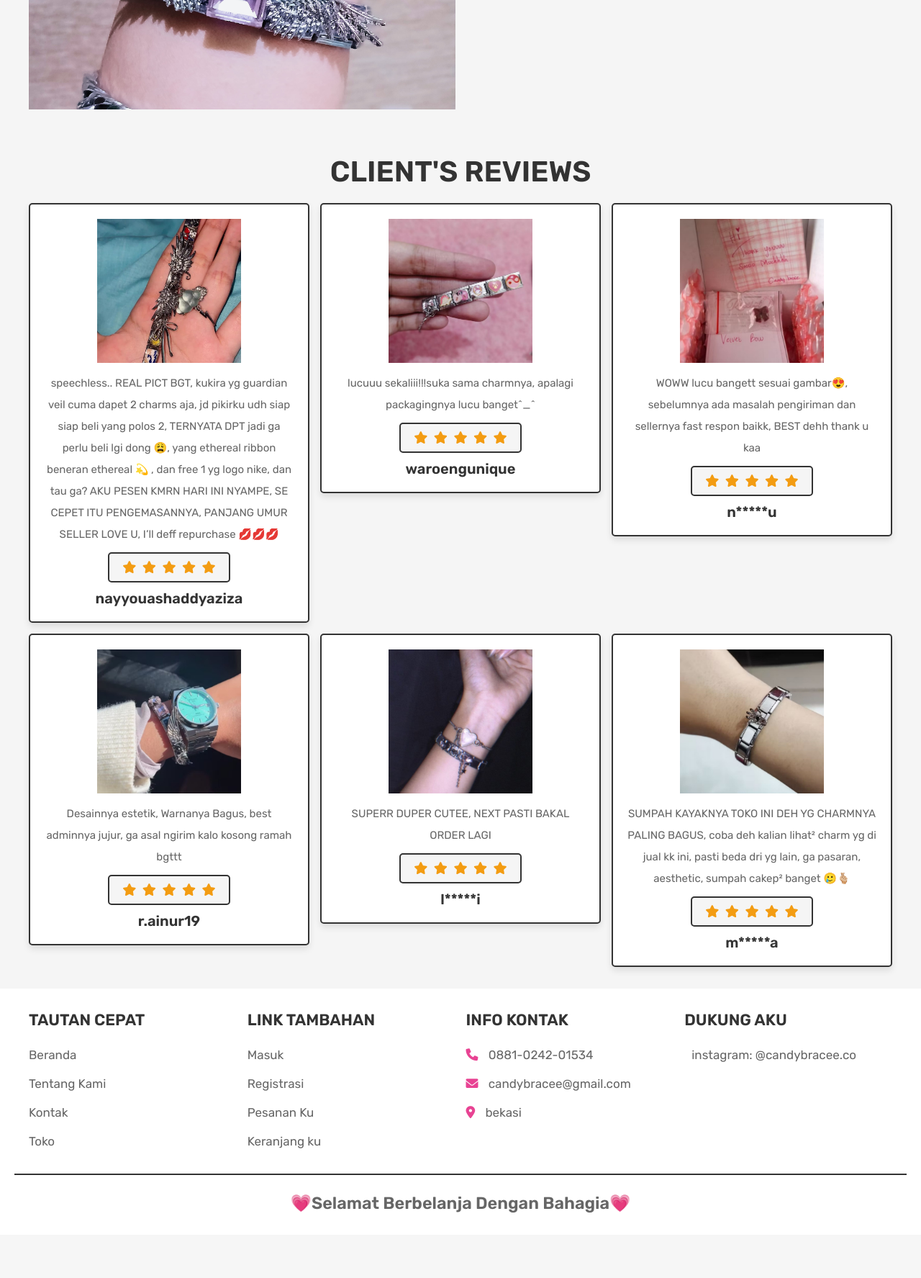
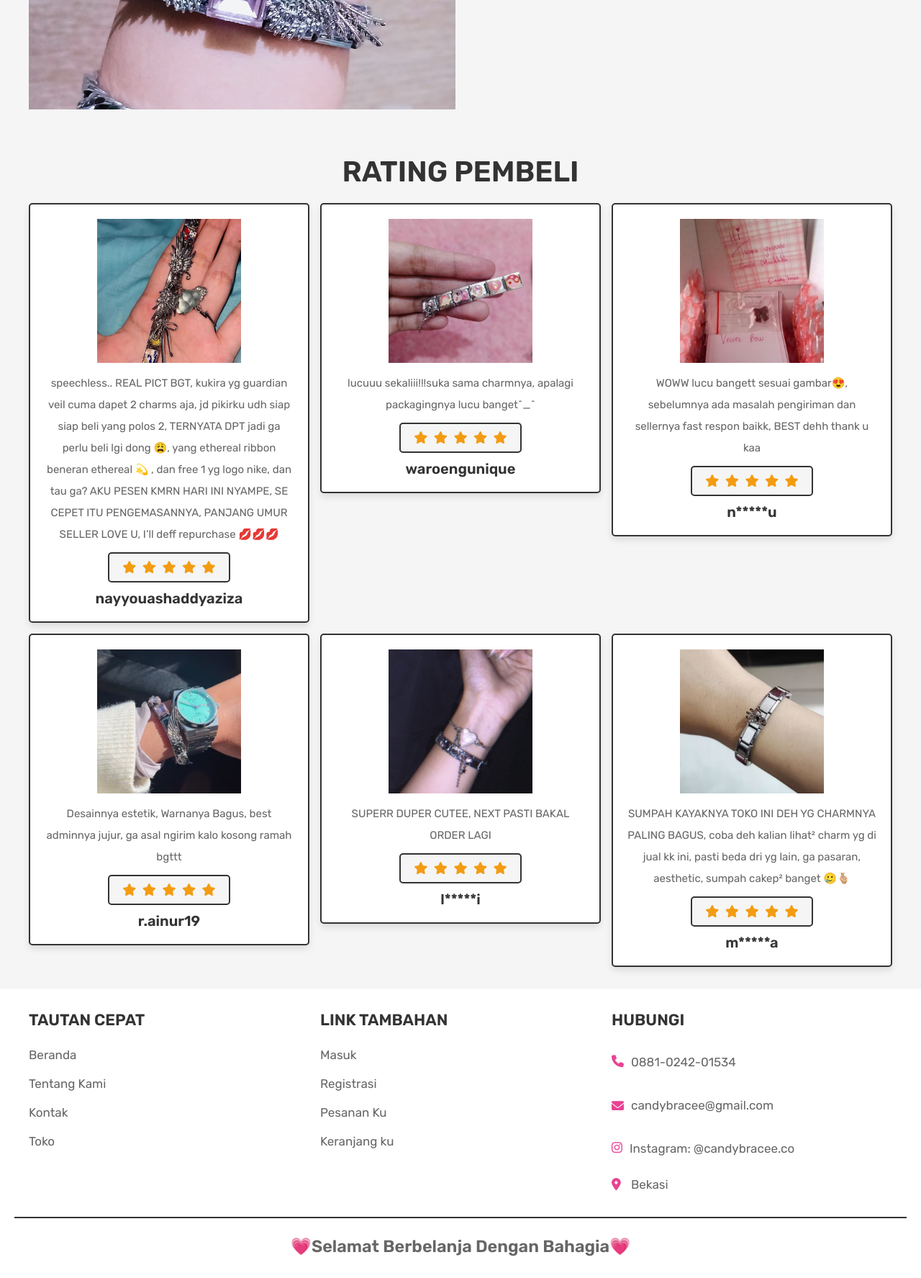
Before and after one commit to piyo12052004/frelance-toko_oneline, a PHP site: page /about.php in a window 1280 px wide. Shown: the part 2000-3775 px from the top of the page at 72% size. Before the commit the page ends 3684 px from the top, so only its background shows below. Run offline with PHP 8.4, Linux system fonts and the light colour scheme; a user stored in the database is signed in; data comes from the database, SQL or seed files in the repository.

Commit message:
pembaruan

```diff
--- a/about.php
+++ b/about.php
@@ -32,8 +32,8 @@ if(!isset($user_id)){
 <?php @include 'header.php'; ?>
 
 <section class="heading">
-    <h3>about us</h3>
-    <p> <a href="home.php">home</a> / about </p>
+    <h3>Tentang kami</h3>
+    <p> <a href="home.php">Beranda</a> / Tentang Kami </p>
 </section>
 
 <section class="about">
@@ -55,7 +55,7 @@ if(!isset($user_id)){
     <div class="flex">
 
         <div class="content">
-            <h3>what we provide?</h3>
+            <h3>Apa Yang Kami Sediakan?</h3>
             <p>selain itu, aku menyediakan banyak jenis charms untuk kamu kombinasikan, aku siap sedia jika kamu ingin berkonsultasi apa saja charm yang cocok untuk kamu, hubungi akuu yaaa💗.</p>
             <a href="contact.php" class="btn">contact us</a>
         </div>
@@ -73,7 +73,7 @@ if(!isset($user_id)){
         </div>
 
         <div class="content">
-            <h3>who we are?</h3>
+            <h3>Siapa Kita?</h3>
             <p>hi, aku candy, aku menyediakan banyak charms untuk bisa kamu pakai dan kamu kombinasikan, sudah banyak yang suka dengan charms aku, jadi kamu tidak usah ragu yaa💗</p>
             <a href="#reviews" class="btn">clients reviews</a>
         </div>
@@ -84,7 +84,7 @@ if(!isset($user_id)){
 
 <section class="reviews" id="reviews">
 
-    <h1 class="title">client's reviews</h1>
+    <h1 class="title">Rating Pembeli</h1>
 
     <div class="box-container">
 
--- a/admin_contacts.php
+++ b/admin_contacts.php
@@ -33,7 +33,7 @@ if(isset($_GET['delete'])){
    <link rel="stylesheet" href="css/admin_style.css">
 
 </head>
-<body>
+<body style="background-color: pink;" >
 
 <?php @include 'admin_header.php'; ?>
 
--- a/admin_header.php
+++ b/admin_header.php
@@ -15,7 +15,7 @@ if(isset($message)){
 
    <div class="flex">
 
-      <a href="admin_page.php" class="logo">Admin<span>Candy</span></a>
+      <a href="admin_page.php" class="logo">𝓐𝓭𝓶𝓲𝓷<span>𝓒𝓪𝓷𝓭𝔂</span></a>
 
       <nav class="navbar">
          <a href="admin_page.php">Beranda</a>
@@ -35,7 +35,6 @@ if(isset($message)){
          <p>Nama Pengguna : <span><?php echo $_SESSION['admin_name']; ?></span></p>
          <p>email : <span><?php echo $_SESSION['admin_email']; ?></span></p>
          <a href="logout.php" class="delete-btn">Keluar</a>
-         <div>Baru <a href="login.php">Masuk</a> | <a href="register.php">Registrasi</a> </div>
       </div>
 
    </div>
--- a/admin_orders.php
+++ b/admin_orders.php
@@ -34,7 +34,7 @@ $bukti_transfer = $db->query("SELECT * FROM bukti_transfer ORDER BY id DESC");
 
 <!DOCTYPE html>
 <html lang="id">
-<head>
+<head >
    <meta charset="UTF-8">
    <meta http-equiv="X-UA-Compatible" content="IE=edge">
    <meta name="viewport" content="width=device-width, initial-scale=1.0">
@@ -46,7 +46,7 @@ $bukti_transfer = $db->query("SELECT * FROM bukti_transfer ORDER BY id DESC");
    <!-- custom admin css file link  -->
    <link rel="stylesheet" href="css/admin_style.css">
 </head>
-<body>
+<body style="background-color: pink;" >
 
 <?php @include 'admin_header.php'; ?>
 
--- a/admin_update_product.php
+++ b/admin_update_product.php
@@ -76,7 +76,7 @@ if(isset($_POST['update_product'])){
    <input type="hidden" value="<?php echo $fetch_products['id']; ?>" name="update_p_id">
    <input type="hidden" value="<?php echo $fetch_products['image']; ?>" name="update_p_image">
    <input type="text" class="box" value="<?php echo $fetch_products['name']; ?>" required placeholder="update product name" name="name">
-   <input type="number" min="0" class="box" value="<?php echo $fetch_products['price']; ?>" required placeholder="update product price" name="price">
+   <input type="text" class="box" value="<?php echo number_format($fetch_products['price'], 0, ',', '.'); ?>" required placeholder="update product price" name="price">
    <textarea name="details" class="box" required placeholder="update product details" cols="30" rows="10"><?php echo $fetch_products['details']; ?></textarea>
    <input type="file" accept="image/jpg, image/jpeg, image/png" class="box" name="image">
    <input type="submit" value="update product" name="update_product" class="btn">
--- a/admin_users.php
+++ b/admin_users.php
@@ -33,7 +33,7 @@ if(isset($_GET['delete'])){
    <link rel="stylesheet" href="css/admin_style.css">
 
 </head>
-<body>
+<body style="background-color: pink;" >
 
 <?php @include 'admin_header.php'; ?>
 
--- a/checkout.php
+++ b/checkout.php
@@ -89,7 +89,7 @@ if (isset($_POST['payment'])) {
 
                 $created_at = date('Y-m-d H:i:s');
                 mysqli_query($conn, "INSERT INTO bukti_transfer (orders_id, bukti_transfer, created_at, status, kode_transaksi)
-                VALUES ('$order_id', '$new_name', '$created_at', 0, '$kode_transaksi')");
+                VALUES ('$order_id', '$new_name', '$created_at', 1, '$kode_transaksi')");
 
                 mysqli_query($conn, "DELETE FROM `cart` WHERE user_id = '$user_id'");
 
--- a/css/style.css
+++ b/css/style.css
@@ -346,7 +346,7 @@ section{
 }
 
 .home{
-   min-height: 60vh;
+   min-height: 90vh;
    background:url(../images/home-bg.png) no-repeat;
    background-size: cover;
    background-position: center;
@@ -498,7 +498,7 @@ section{
 }
 
 .home-contact{
-   background-color: var(--black);
+   background-color:pink;
    text-align: center;
 }
 
@@ -516,7 +516,7 @@ section{
 .home-contact .content p{
    line-height: 2;
    font-size: 1.5rem;
-   color:var(--light-white);
+   color:var(--white);
    padding:1rem 0;
 }
 
--- a/footer.php
+++ b/footer.php
@@ -18,17 +18,26 @@
             <a href="cart.php">Keranjang ku</a>
         </div>
 
-        <div class="box">
-            <h3>Info Kontak</h3>
-            <p> <i class="fas fa-phone"></i> 0881-0242-01534 </p>
-            <p> <i class="fas fa-envelope"></i> candybracee@gmail.com </p>
-            <p> <i class="fas fa-map-marker-alt"></i> bekasi </p>
-        </div>
-
-        <div class="box">
-            <h3>Dukung Aku</h3>
-            <a href="https://www.instagram.com/candybrace.co?igsh=MXU3amc1a3p1Mm05cw=="><i class="fab fa-instagrm"></i>instagram: @candybracee.co</a>
-        </div>
+     <div class="box">
+        <h3>Hubungi</h3>
+        <p style="display: flex;" >
+            <i class="fas fa-phone" style="margin-top: 10px;" ></i>
+            <a href="https://wa.me/62881024201534" target="_blank">0881-0242-01534</a>
+        </p>
+        <p  style="display: flex;" >
+            <i class="fas fa-envelope"  style="margin-top: 12px;"></i>
+            <a href="mailto:candybracee@gmail.com">candybracee@gmail.com</a>
+        </p>
+        <p style="display: flex;"  >
+        <i class="fab fa-instagram" style="margin-top: 10px;" ></i>
+            <a href="https://www.instagram.com/candybrace.co?igsh=MXU3amc1a3p1Mm05cw==" target="_blank">
+                Instagram: @candybracee.co
+            </a>
+        </p>
+        <p>
+            <i class="fas fa-map-marker-alt"></i> Bekasi
+        </p>
+    </div>
 
     </div>
 
--- a/header.php
+++ b/header.php
@@ -20,20 +20,13 @@ if(isset($message)){
         <nav class="navbar">
             <ul>
                 <li><a href="home.php">Beranda</a></li>
-                <li><a href="#">Halaman +</a>
+                <li><a href="about.php">Tentang Kami</a>
                     <ul>
-                        <li><a href="about.php">Tentang Kami</a></li>
                         <li><a href="contact.php">Kontak</a></li>
                     </ul>
                 </li>
                 <li><a href="shop.php">Toko</a></li>
                 <li><a href="orders.php">Pesanan Ku</a></li>
-                <li><a href="#">Akun +</a>
-                    <ul>
-                        <li><a href="login.php">Masuk</a></li>
-                        <li><a href="register.php">Registrasi</a></li>
-                    </ul>
-                </li>
             </ul>
         </nav>
 
@@ -41,11 +34,7 @@ if(isset($message)){
             <div id="menu-btn" class="fas fa-bars"></div>
             <a href="search_page.php" class="fas fa-search"></a>
             <div id="user-btn" class="fas fa-user"></div>
-            <?php
-                $select_wishlist_count = mysqli_query($conn, "SELECT * FROM `wishlist` WHERE user_id = '$user_id'") or die('query failed');
-                $wishlist_num_rows = mysqli_num_rows($select_wishlist_count);
-            ?>
-            <a href="wishlist.php"><i class="fas fa-heart"></i><span>(<?php echo $wishlist_num_rows; ?>)</span></a>
+
             <?php
                 $select_cart_count = mysqli_query($conn, "SELECT * FROM `cart` WHERE user_id = '$user_id'") or die('query failed');
                 $cart_num_rows = mysqli_num_rows($select_cart_count);
```
Also changed, not shown: admin_page.php (+12 -21 lines), admin_products.php (+7 -7 lines), home.php (+0 -39 lines), uploaded_img/ChatGPT Image May 5, 2025, 09_11_13 PM.png (added), uploads/bukti_680ce16881339.png (added), uploads/bukti_680ce2643d276.png (added), uploads/bukti_681b03d62540a.png (added), 2 other files.
